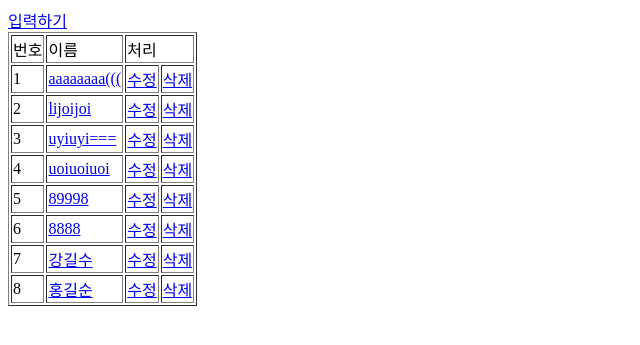
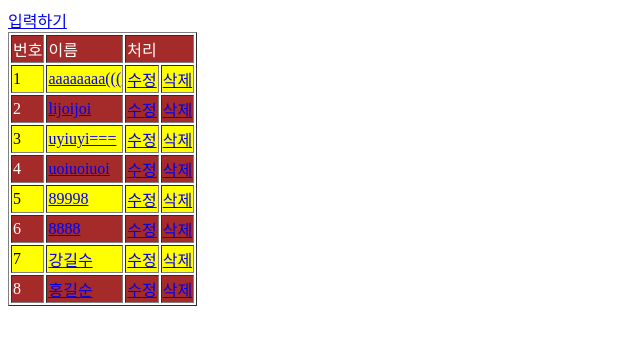
Before and after one commit to kingchobo2022/django, a Django app: page /kingchobo/ in a window 1280 px wide. Shown: the top 345 px of the page, without its empty margins (0-640 px from the left). Run offline with Django 5.2, Linux system fonts and the light colour scheme; data comes from the database, SQL or seed files in the repository.

Commit message:
2024.04.15 static

```diff
--- a/mysite/config/settings.py
+++ b/mysite/config/settings.py
@@ -117,6 +117,9 @@ USE_TZ = False
 # https://docs.djangoproject.com/en/5.0/howto/static-files/
 
 STATIC_URL = 'static/'
+STATICFILES_DIRS = [
+    BASE_DIR / 'static',
+]
 
 # Default primary key field type
 # https://docs.djangoproject.com/en/5.0/ref/settings/#default-auto-field
--- /dev/null
+++ b/mysite/static/style.css
@@ -0,0 +1,8 @@
+tr:nth-child(odd) {
+    color: white;
+    background-color: brown;
+}
+
+tr:nth-child(even) {
+    background-color: yellow;
+}
--- a/mysite/templates/kingchobo/member_list.html
+++ b/mysite/templates/kingchobo/member_list.html
@@ -1,3 +1,6 @@
+{% load static %}
+
+<link rel="stylesheet" href="{% static 'style.css' %}">
 
 <a href="{% url 'kingchobo:input' %}">입력하기</a>
 
```
